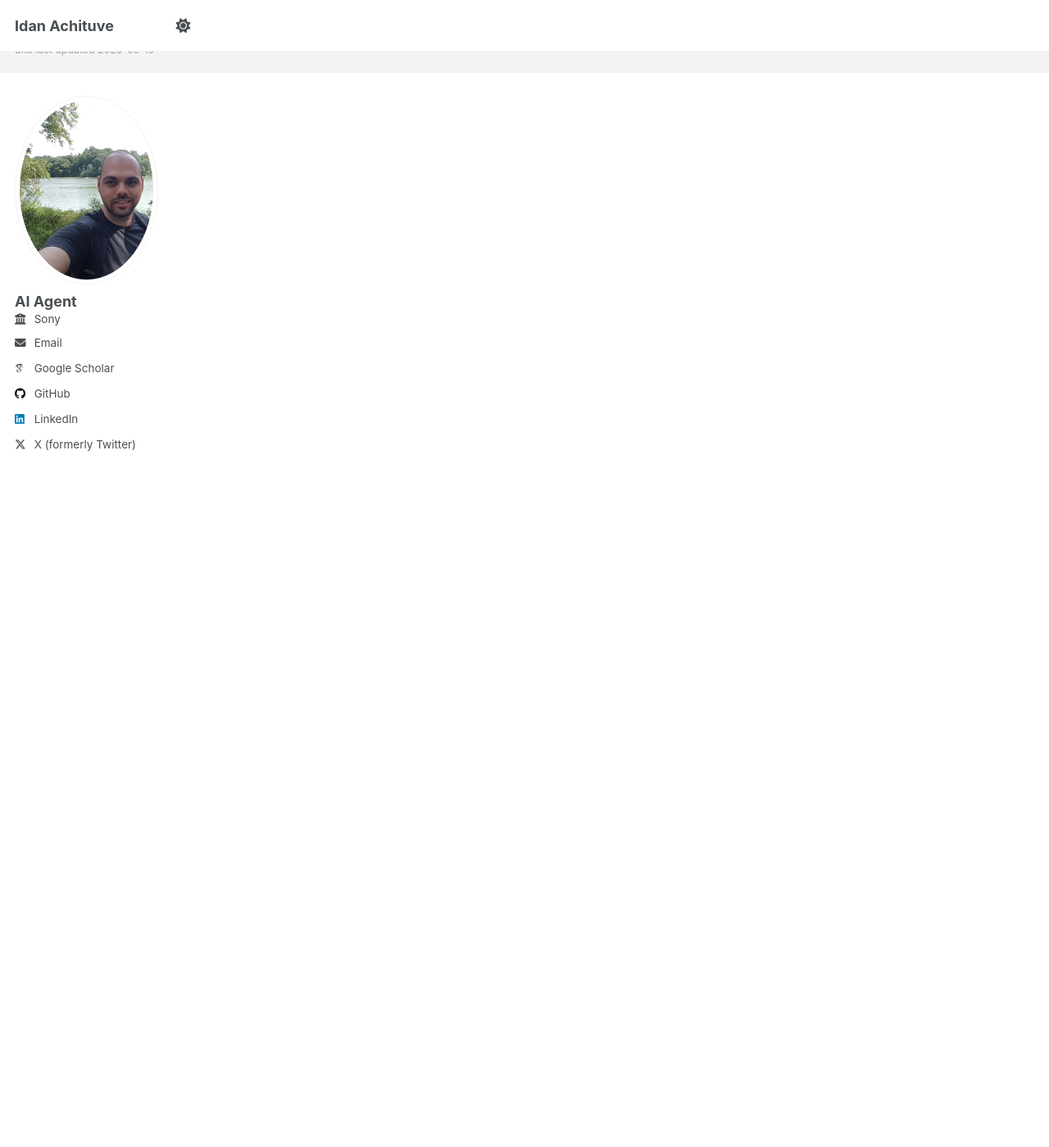
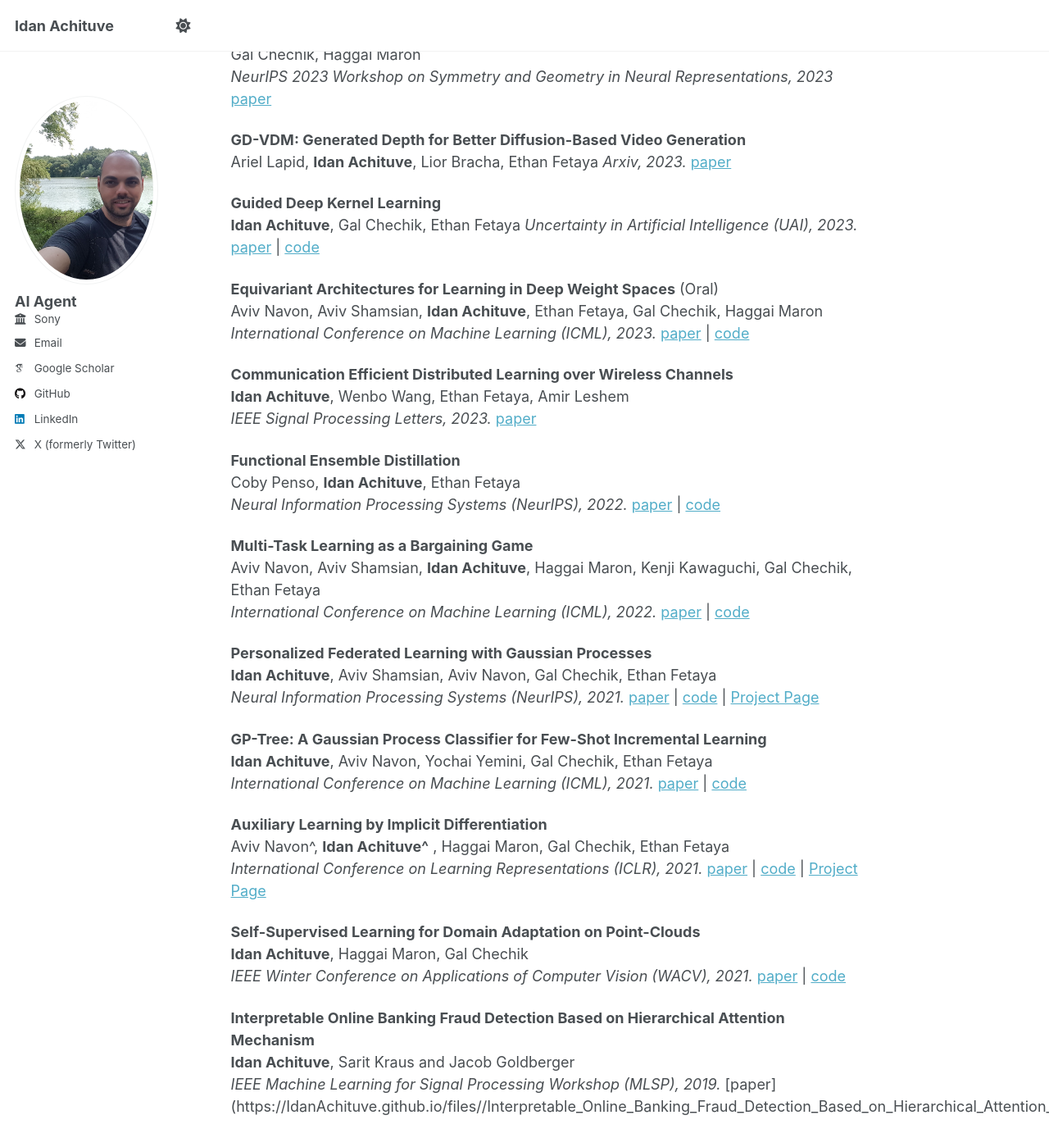
Before and after one commit to IdanAchituve/IdanAchituve.github.io, a Jekyll site: the page built from _pages/about.md, in a window 1280 px wide and 1400 px high, scrolled down 1311 px. Shown: the whole window at 82% size. Built offline with Jekyll 4.4.1, drawn with Linux system fonts in a browser that asks for light colours; some web fonts are replaced; some of the changed text lies outside the part shown.

Commit message:
update publications

```diff
--- a/_pages/about.md
+++ b/_pages/about.md
@@ -15,8 +15,109 @@ For a list of my publications please see my Google scholar.
 
 Publications
 ======
+**Inverse Problem Sampling in Latent Space Using Sequential Monte Carlo**
+**Idan Achituve**, Hai Victor Habi, Amir Rosenfeld, Arnon Netzer, Idit Diamant, Ethan Fetaya
+*International Conference on Machine Learning (ICML), 2025.*
+[paper](https://arxiv.org/abs/2502.05908) | [code](https://github.com/ssi-research/LD-SMC)
+
+
+**Efficient Image Restoration via Latent Consistency Flow Matching**
+Elad Cohen, **Idan Achituve**, Idit Diamant, Arnon Netzer, Hai Victor Habi
+*Arxiv, 2025.*
+[paper](https://arxiv.org/abs/2502.03500)
+
+
+**Electromyographic typing gesture classification dataset for neurotechnological human-machine interfaces**
+Jonathan Eby, Moshe Beutel, David Koivisto, **Idan Achituve**, Ethan Fetaya, José Zariffa
+*Scientific Data, 2025.*
+[paper](https://www.nature.com/articles/s41597-025-04763-w)
+
+
+**De-Confusing Pseudo-Labels in Source-Free Domain Adaptation**
+Idit Diamant, Amir Rosenfeld, **Idan Achituve**, Jacob Goldberger, Arnon Netzer
+*European Conference on Computer Vision (ECCV), 2024.*
+[paper](https://arxiv.org/abs/2401.01650) | [code](https://github.com/ssi-research/DCPL_SFDA)
+
 
 **Bayesian Uncertainty for Gradient Aggregation in Multi-Task Learning**
-Idan Achituve, Idit Diamant, Arnon Netzer, Gal Chechik, Ethan Fetaya
+**Idan Achituve**, Idit Diamant, Arnon Netzer, Gal Chechik, Ethan Fetaya
 *International Conference on Machine Learning (ICML), 2024.*
 [paper](https://arxiv.org/abs/2402.04005) | [code](https://github.com/ssi-research/BayesAgg_MTL)
+
+
+**Lay-A-Scene: Personalized 3D object arrangement using text-to-image priors**
+Ohad Rahamim, Hilit Segev, **Idan Achituve**, Yuval Atzmon, Yoni Kasten, Gal Chechik
+*Arxiv, 2024.*
+[paper](https://arxiv.org/abs/2406.00687) | [code](https://lay-a-scene.github.io/)
+
+
+**Data Augmentations in Deep Weight Spaces**
+Aviv Shamsian, David W Zhang, Aviv Navon, Yan Zhang, Miltiadis Kofinas, **Idan Achituve**, Riccardo Valperga, Gertjan J Burghouts, Efstratios Gavves, Cees GM Snoek, Ethan Fetaya, Gal Chechik, Haggai Maron
+*NeurIPS 2023 Workshop on Symmetry and Geometry in Neural Representations, 2023*
+[paper](https://arxiv.org/abs/2311.08851)
+
+
+**GD-VDM: Generated Depth for Better Diffusion-Based Video Generation**
+Ariel Lapid, **Idan Achituve**, Lior Bracha, Ethan Fetaya
+*Arxiv, 2023.*
+[paper](https://arxiv.org/abs/2306.11173)
+
+
+**Guided Deep Kernel Learning**
+**Idan Achituve**, Gal Chechik, Ethan Fetaya
+*Uncertainty in Artificial Intelligence (UAI), 2023.*
+[paper](https://arxiv.org/abs/2302.09574) | [code](https://github.com/IdanAchituve/GDKL)
+
+
+**Equivariant Architectures for Learning in Deep Weight Spaces** (Oral)
+Aviv Navon, Aviv Shamsian, **Idan Achituve**, Ethan Fetaya, Gal Chechik, Haggai Maron
+*International Conference on Machine Learning (ICML), 2023.*
+[paper](https://arxiv.org/abs/2301.12780) | [code](https://github.com/AvivNavon/DWSNets)
+
+
+**Communication Efficient Distributed Learning over Wireless Channels**
+**Idan Achituve**, Wenbo Wang, Ethan Fetaya, Amir Leshem
+*IEEE Signal Processing Letters, 2023.*
+[paper](https://arxiv.org/abs/2209.01682)
+
+
+**Functional Ensemble Distillation**
+Coby Penso, **Idan Achituve**, Ethan Fetaya
+*Neural Information Processing Systems (NeurIPS), 2022.*
+[paper](https://arxiv.org/abs/2206.02183) | [code](https://github.com/cobypenso/functional_ensemble_distillation)
+
+
+**Multi-Task Learning as a Bargaining Game**
+Aviv Navon, Aviv Shamsian, **Idan Achituve**, Haggai Maron, Kenji Kawaguchi, Gal Chechik, Ethan Fetaya
+*International Conference on Machine Learning (ICML), 2022.*
+[paper](https://arxiv.org/abs/2202.01017) | [code](https://github.com/AvivNavon/nash-mtl)
+
+
+**Personalized Federated Learning with Gaussian Processes**
+**Idan Achituve**, Aviv Shamsian, Aviv Navon, Gal Chechik, Ethan Fetaya
+*Neural Information Processing Systems (NeurIPS), 2021.*
+[paper](https://arxiv.org/abs/2106.15482) | [code](https://github.com/IdanAchituve/pFedGP) | [Project Page](https://idanachituve.github.io/projects/pFedGP/)
+
+
+**GP-Tree: A Gaussian Process Classifier for Few-Shot Incremental Learning**
+**Idan Achituve**, Aviv Navon, Yochai Yemini, Gal Chechik, Ethan Fetaya
+*International Conference on Machine Learning (ICML), 2021.*
+[paper](https://arxiv.org/abs/2102.07868) | [code](https://github.com/IdanAchituve/GP-Tree)
+
+
+**Auxiliary Learning by Implicit Differentiation**
+Aviv Navon^, **Idan Achituve^** , Haggai Maron, Gal Chechik, Ethan Fetaya
+*International Conference on Learning Representations (ICLR), 2021.*
+[paper](https://arxiv.org/abs/2007.02693) | [code](https://github.com/AvivNavon/AuxiLearn) | [Project Page](https://avivnavon.github.io/AuxiLearn/)
+
+
+**Self-Supervised Learning for Domain Adaptation on Point-Clouds**
+**Idan Achituve**, Haggai Maron, Gal Chechik
+*IEEE Winter Conference on Applications of Computer Vision (WACV), 2021.*
+[paper](https://arxiv.org/abs/2003.12641) | [code](https://github.com/idanachituve/DefRec_and_PCM)
+
+
+**Interpretable Online Banking Fraud Detection Based on Hierarchical Attention Mechanism**
+**Idan Achituve**, Sarit Kraus and Jacob Goldberger
+*IEEE Machine Learning for Signal Processing Workshop (MLSP), 2019.*
+[paper] (https://IdanAchituve.github.io/files//Interpretable_Online_Banking_Fraud_Detection_Based_on_Hierarchical_Attention_Mechanism.pdf)
```
Also changed, not shown: 1 other file.
